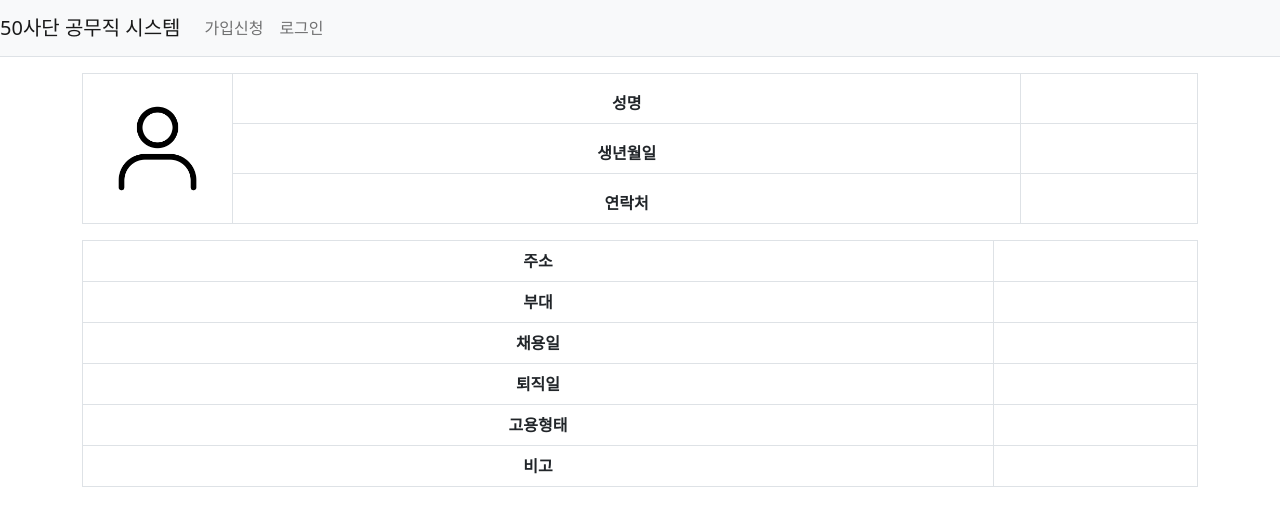
After one commit to scy0416/50Division_app_TF, a Flask app: template public_service_employee_application/templates/user/user_detail.html in a window 1280 px wide. The commit adds this page. Shown: the top 526 px of the page. Run offline with Flask 3, Linux system fonts and the light colour scheme; the template is opened without the code that fills it, so the values that code supplies are empty; some libraries are stand-ins or nearby versions.

Commit message:
공무직원이 자기 자신의 인사정보를 확인할 수 있게 하였다.

```diff
--- a/public_service_employee_application/templates/user/employee_main.html
+++ b/public_service_employee_application/templates/user/employee_main.html
@@ -6,7 +6,7 @@
       <a class="btn btn-primary w-100" href="{{ url_for('employee.notice') }}">공지사항</a>
     </div>
     <div class="col-md-4">
-      <button class="btn btn-primary w-100">인사정보 조회</button>
+      <a class="btn btn-primary w-100" href="{{ url_for('employee.pr_information', user_id=g.user.id) }}">인사정보 조회</a>
     </div>
     <div class="col-md-4">
       <button class="btn btn-primary w-100">휴가 신청</button>
--- /dev/null
+++ b/public_service_employee_application/templates/user/user_detail.html
@@ -0,0 +1,52 @@
+{% extends 'base.html' %}
+{% block content %}
+<div class="container my-3">
+    <table class="table table-bordered">
+        <thead>
+        <tr>
+            <td rowspan="3" style="width:150px;height:150px;text-align:center:margin=10px" class="align-middle">
+                <img src="{{ user.img_addr or url_for('static', filename='basic image.png') }}" alt="" style="display:inline-block;max-width: 100%;height:auto;">
+            </td>
+            <th class="text-center">성명</th>
+            <td>{{ user.name }}</td>
+        </tr>
+        <tr>
+            <th class="text-center">생년월일</th>
+            <td>{{ user.birth_date }}</td>
+        </tr>
+        <tr>
+            <th class="text-center">연락처</th>
+            <td>{{ user.phone_num }}</td>
+        </tr>
+        </thead>
+    </table>
+    <table class="table table-bordered">
+        <thead>
+        <tr>
+            <th class="text-center">주소</th>
+            <td>{% if user.address %}{{ user.address }}{% endif %}</td>
+        </tr>
+        <tr>
+            <th class="text-center">부대</th>
+            <td>{{ user.unit_name }}</td>
+        </tr>
+        <tr>
+            <th class="text-center">채용일</th>
+            <td>{{ user.hire_date }}</td>
+        </tr>
+        <tr>
+            <th class="text-center">퇴직일</th>
+            <td>{{ user.hire_date }}</td>
+        </tr>
+        <tr>
+            <th class="text-center">고용형태</th>
+            <td>{{ user.employment_type }}</td>
+        </tr>
+        <tr>
+            <th class="text-center">비고</th>
+            <td>{% if user.bigo %}{{ user.bigo }}{% endif %}</td>
+        </tr>
+        </thead>
+    </table>
+</div>
+{% endblock %}
```
Also changed, not shown: public_service_employee_application/views/employee_views.py (+5 -3 lines).
